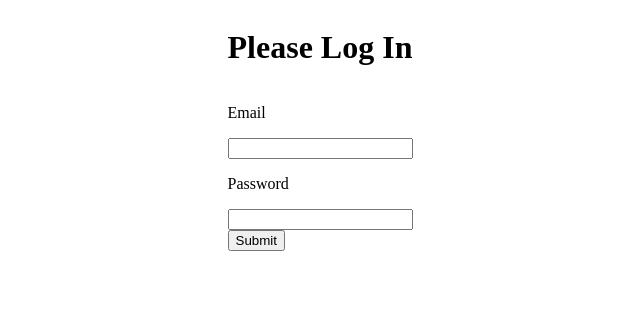
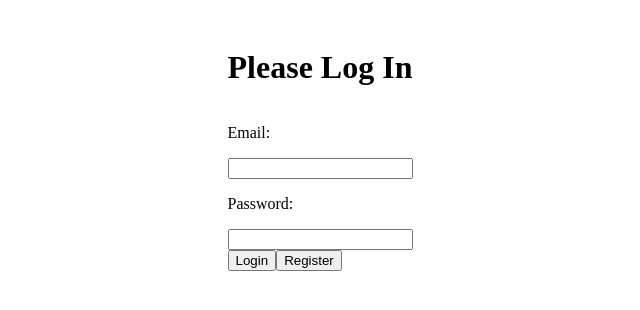
Before and after one commit to cog012/CCMP, a React (Vite) app in the folder frontend/vite-spa/: page / in a window 1280 px wide. Shown: the top 310 px of the page, without its empty margins (320-960 px from the left). Built offline with nearby package versions, Linux system fonts and the light colour scheme; no server answers.

Commit message:
added alerts on login page

```diff
--- a/frontend/vite-spa/src/App.jsx
+++ b/frontend/vite-spa/src/App.jsx
@@ -16,7 +16,11 @@ function App() {
   const { user, setUser } = useUser()
 
   if (!user) {
-    return <Login index setUser={setUser} />
+    return (
+      <div className='wrapper'>
+        <Login index setUser={setUser} />
+      </div>
+    )
   }
 
   return (
--- a/frontend/vite-spa/src/components/Login/Login.jsx
+++ b/frontend/vite-spa/src/components/Login/Login.jsx
@@ -1,7 +1,6 @@
 import React from 'react'
 import { useState } from 'react'
-import { loginUser } from '../../services/mongo'
-
+import { loginUser, registerUser } from '../../services/mongo'
 
 import './Login.css'
 
@@ -9,29 +8,50 @@ import './Login.css'
 export default function Login({ setUser }) {
     const [email, setEmail] = useState()
     const [password, setPassword] = useState()
+    const [alert, setAlert] = useState()
 
     async function handleLogin(event) {
         event.preventDefault()
+        if (!email || !password) {
+            setAlert("Email and password required")
+        }
         const isAuthenticated = await loginUser({ email: email, password: password })
-        if (isAuthenticated == true)
+        if (isAuthenticated == true) {
             setUser({ email: email, password: password })
+        } else {
+            setAlert("Login failed")
+        }
+    }
+    async function handleRegister(event) {
+        event.preventDefault()
+        if (!email || !password) {
+            setAlert("Email and password required")
+        }
+        const isRegisterSuccess = await registerUser({ email: email, password: password })
+        if (isRegisterSuccess == true) {
+            setAlert("Register success")
+        } else {
+            setAlert("Register failed")
+        }
     }
     return (
         <div className='login-wrapper'>
             <h1>Please Log In</h1>
             <form>
                 <label>
-                    <p>Email</p>
+                    <p>Email:</p>
                     <input type="email" onChange={e => setEmail(e.target.value)} />
                 </label>
                 <label>
-                    <p>Password</p>
+                    <p>Password:</p>
                     <input type="password" onChange={e => setPassword(e.target.value)} />
                 </label>
                 <div>
-                    <button onClick={handleLogin}>Submit</button>
+                    <button onClick={handleLogin}>Login</button>
+                    <button onClick={handleRegister}>Register</button>
                 </div>
             </form>
+            <h2>{alert}</h2>
         </div>
     )
 }
--- a/frontend/vite-spa/src/services/mongo.jsx
+++ b/frontend/vite-spa/src/services/mongo.jsx
@@ -5,3 +5,8 @@ export async function loginUser({ email, password }) {
     const res = await axios.post(SERVER_URL + '/mongo/login', {}, { params: { email: email, password: password } });
     return res.data.isAuthenticated
 }
+
+export async function registerUser({ email, password }) {
+    const res = await axios.post(SERVER_URL + '/mongo/register', {}, { params: { email: email, password: password } });
+    return res.data.isRegisterSuccess
+}
```
Also changed, not shown: 2 other files (tests, documents, lock files or other folders).
